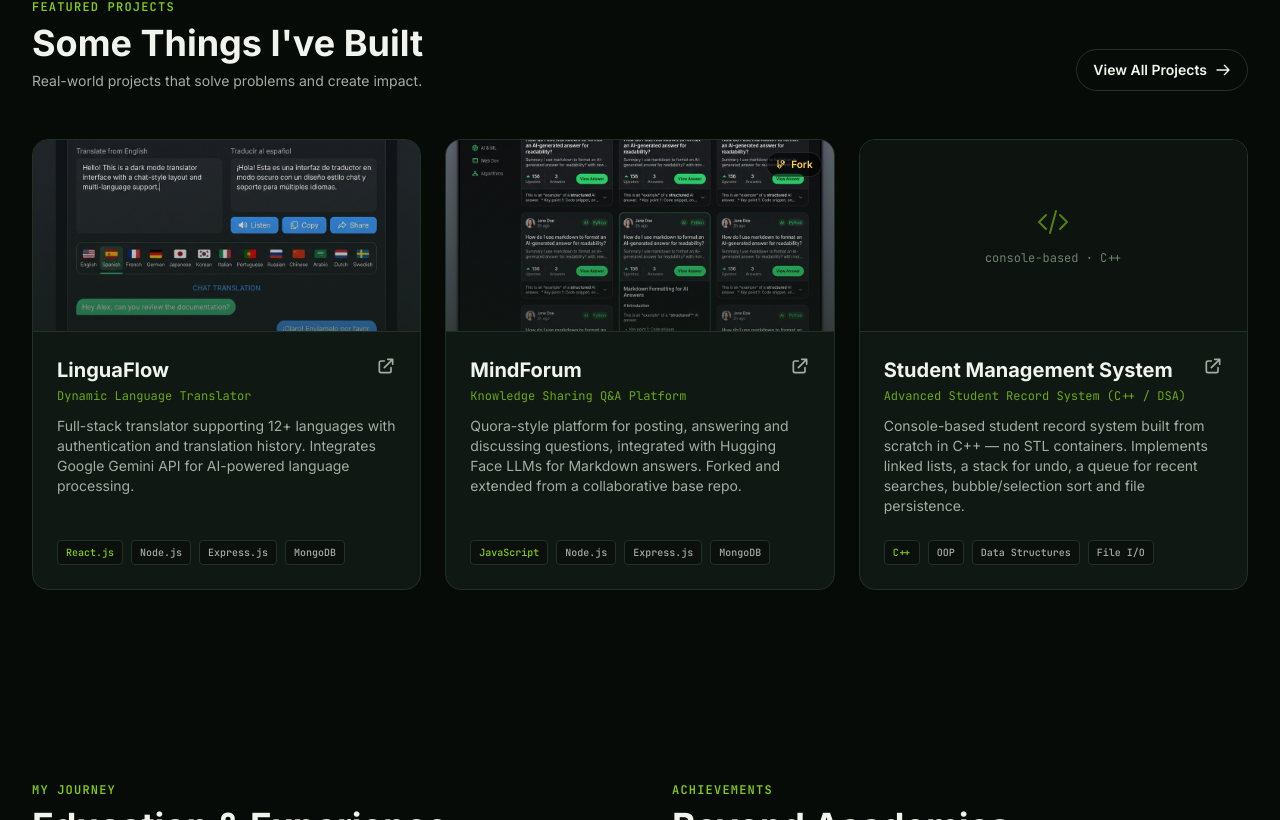
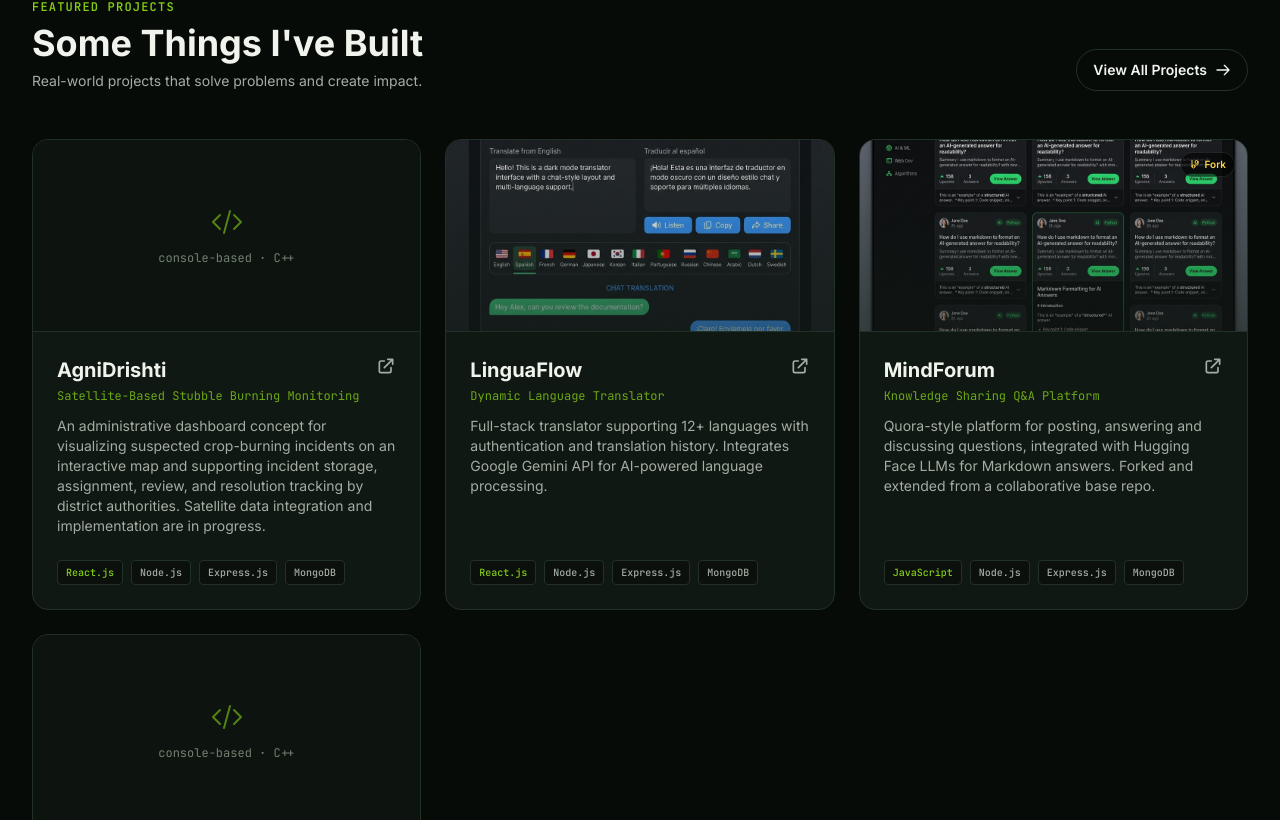
Before and after one commit to ALTAF-ANSARI/My-Portfolio-Website, a Next.js app: page / in a window 1280 px wide. Shown: the part 1795-2615 px from the top of the page. Built offline with nearby package versions, Linux system fonts and the light colour scheme; no server answers.

Commit message:
feat(portfolio): add AgniDrishti stubble-burning dashboard

```diff
--- a/src/data/portfolio.js
+++ b/src/data/portfolio.js
@@ -73,6 +73,16 @@ export const softSkills = ["Problem-Solving", "Communication", "Adaptability", "
 export const projects = [
   {
     id: 1,
+    name: "AgniDrishti",
+    subtitle: "Satellite-Based Stubble Burning Monitoring",
+    description: "An administrative dashboard concept for visualizing suspected crop-burning incidents on an interactive map and supporting incident storage, assignment, review, and resolution tracking by district authorities. Satellite data integration and implementation are in progress.",
+    tech: ["React.js", "Node.js", "Express.js", "MongoDB", "Leaflet"],
+    github: "https://github.com/ALTAF-ANSARI/AgniDrishti",
+    demo: "",
+    isFork: false,
+  },
+  {
+    id: 2,
     name: "LinguaFlow",
     subtitle: "Dynamic Language Translator",
     description: "Full-stack translator supporting 12+ languages with authentication and translation history. Integrates Google Gemini API for AI-powered language processing.",
@@ -82,7 +92,7 @@ export const projects = [
     isFork: false,
   },
   {
-    id: 2,
+    id: 3,
     name: "MindForum",
     subtitle: "Knowledge Sharing Q&A Platform",
     description: "Quora-style platform for posting, answering and discussing questions, integrated with Hugging Face LLMs for Markdown answers. Forked and extended from a collaborative base repo.",
@@ -93,7 +103,7 @@ export const projects = [
     forkedFrom: "asmitt2903/MindForum_A_Question_Platform",
   },
   {
-    id: 3,
+    id: 4,
     name: "Student Management System",
     subtitle: "Advanced Student Record System (C++ / DSA)",
     description: "Console-based student record system built from scratch in C++ — no STL containers. Implements linked lists, a stack for undo, a queue for recent searches, bubble/selection sort and file persistence.",
```
